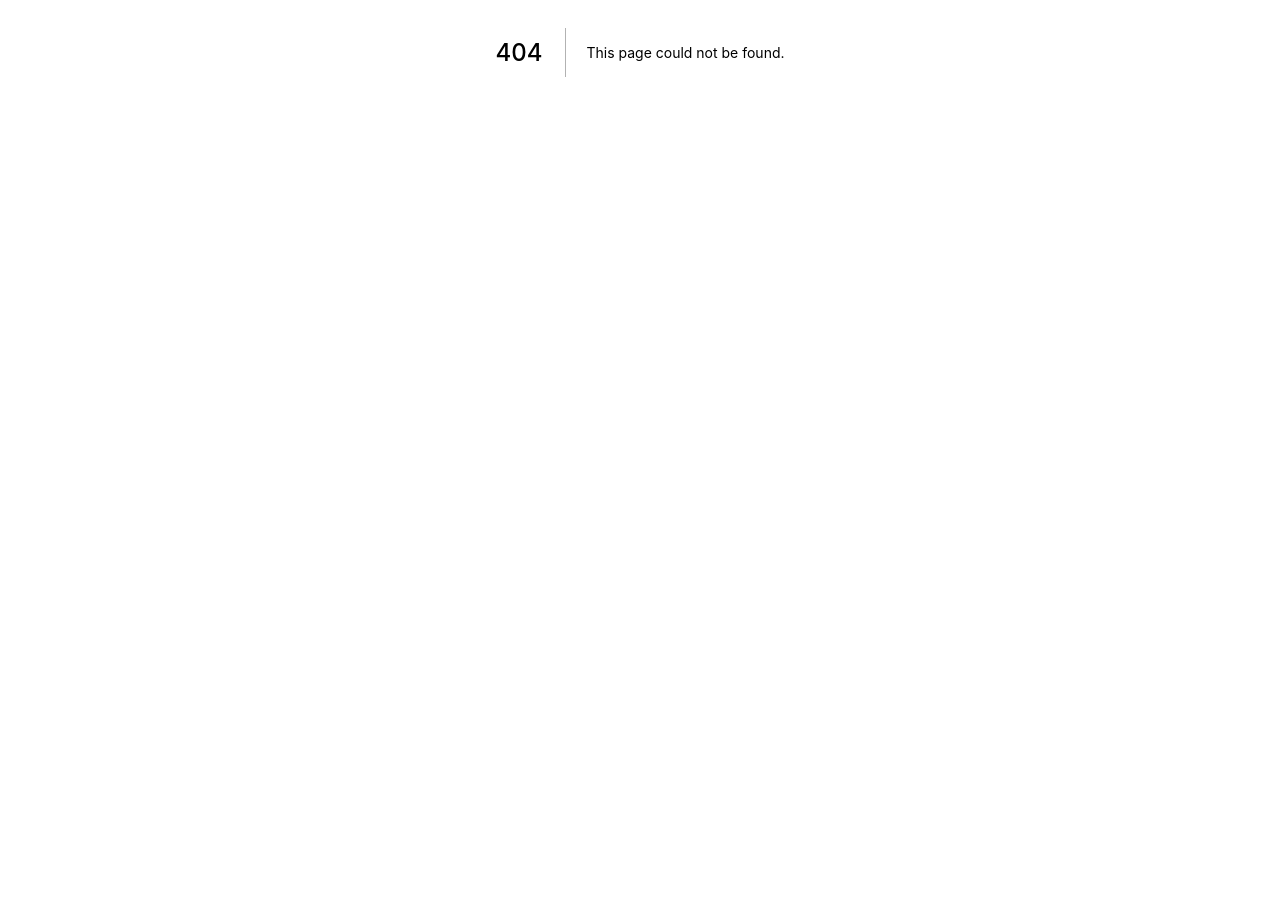
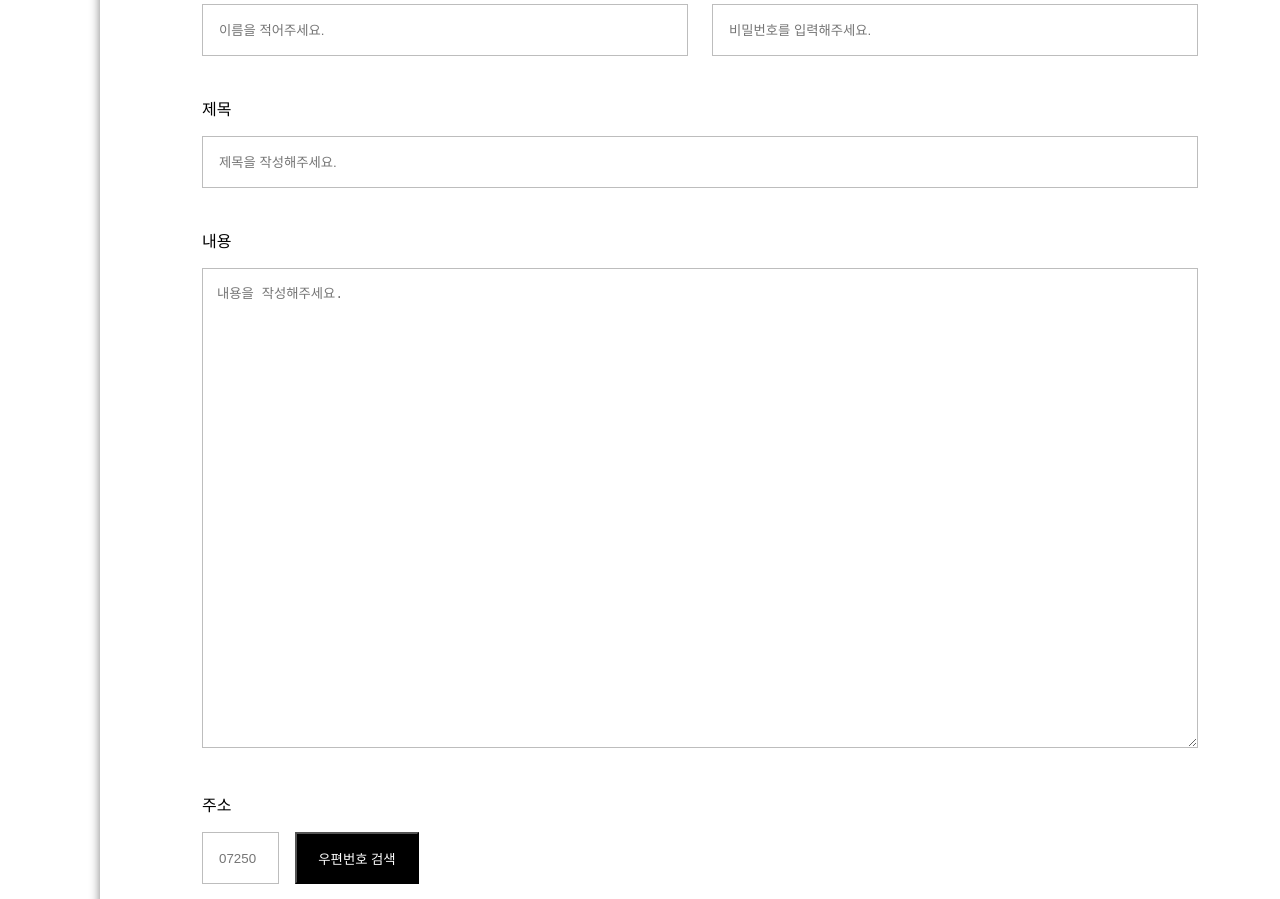
Before and after one commit to sm2598/codecamp, a Next.js app: page /boards/edit/1 in a window 1280 px wide. Before the commit this address had no page. Shown: the part 348-1247 px from the top of the page. Before the commit the page ends 800 px from the top, so only its background shows below. Built offline with nearby package versions, Linux system fonts and the light colour scheme.

Commit message:
editing of board posts functionality added

```diff
--- /dev/null
+++ b/pages/boards/edit/[id]/index.tsx
@@ -0,0 +1,7 @@
+import BoardEdit from '../../../../src/components/units/board/edit/BoardEdit.container'
+
+export default function BoardEditPage () {
+  return (
+    <BoardEdit />
+  )
+}
--- a/src/components/units/board/detail/BoardDetail.container.tsx
+++ b/src/components/units/board/detail/BoardDetail.container.tsx
@@ -75,6 +75,10 @@
   const onClickRouting = () => {
     router.push(`/boards/list`)
   }
+  //수정하기 -> BoardEdit
+  const onClickEdit = () => {
+    router.push(`/boards/edit/${router.query.id}`)
+  }
   //댓글 수정 -> mutation
   const onClickEditComment = (event) => {
   }
@@ -103,6 +107,7 @@
       onClickRouting={onClickRouting}
       // onClickEditComment={onClickEditComment}
       onClickDeleteComment={onClickDeleteComment}
+      onClickEdit={onClickEdit}
     />
   );
 }
--- a/src/components/units/board/detail/BoardDetail.presenter.tsx
+++ b/src/components/units/board/detail/BoardDetail.presenter.tsx
@@ -44,6 +44,7 @@
   characterCount,
   onClickRouting,
   onClickDeleteComment,
+  onClickEdit
 }) {
   return (
     <Wrapper>
@@ -54,7 +55,7 @@
             <ProfileIcon src="/ProfileIcon.png" />
             <WrapperUserInfoColumn>
               <Name>{data?.fetchBoard.writer}</Name>
-              <DateCreated>Date: {data?.fetchBoard.createdAt}</DateCreated>
+              <DateCreated>Date: {data?.fetchBoard.createdAt.slice(0, 10).replaceAll("-", ".")}</DateCreated>
             </WrapperUserInfoColumn>
           </WrapperRow>
         </WrapperRow>
@@ -87,7 +88,7 @@
           <WrapperGoToList onClick={onClickRouting}>
             <strong>목록으로</strong>
           </WrapperGoToList>
-          <WrapperEditBoard>
+          <WrapperEditBoard onClick={onClickEdit}>
             <strong>수정하기</strong>
           </WrapperEditBoard>
         </WrapperRow>
--- a/src/components/units/board/detail/BoardDetail.styles.ts
+++ b/src/components/units/board/detail/BoardDetail.styles.ts
@@ -241,3 +241,5 @@
   flex-direction: row;
   justify-items: row-reverse;
 `;
+export const WrapperCommentEdit = styled.div`
+`;
--- /dev/null
+++ b/src/components/units/board/edit/BoardEdit.container.tsx
@@ -0,0 +1,64 @@
+import BoardEditUI from "./BoardEdit.presenter";
+import { EDIT_BOARD } from "./BoardEdit.queries";
+import { useRouter } from "next/router";
+import { ChangeEvent, MouseEvent, useState } from "react";
+import { useMutation } from "@apollo/client";
+
+const inputsInit = {
+  writer: "",
+  title: "",
+  contents: "",
+  zipcode: "",
+  youtubeUrl: "",
+  password: "",
+};
+
+export default function BoardWrite() {
+  const router = useRouter();
+  const [inputs, setInputs] = useState(inputsInit);
+  const [isActive, setIsActive] = useState(false);
+  const [updateBoard] = useMutation(EDIT_BOARD);
+
+  const onChangeInput = (event: ChangeEvent<HTMLInputElement>) => {
+    const newInputs = { ...inputs, [event.target.name]: event.target.value };
+    setInputs(newInputs);
+
+    const isFullInputs =
+      newInputs.youtubeUrl &&
+      newInputs.title &&
+      newInputs.password &&
+      newInputs.contents;
+    isFullInputs ? setIsActive(true) : setIsActive(false);
+  };
+
+  const onClickRegister = async (
+    event: MouseEvent<HTMLButtonElement, MouseEvent>
+  ) => {
+    try {
+      const result = await updateBoard({
+        variables: {
+          updateBoardInput: {
+            title: inputs.title,
+            contents: inputs.contents,
+            youtubeUrl: inputs.youtubeUrl,
+          },
+          password: inputs.password,
+          boardId: router.query.id
+        },
+      });
+      const id = result.data.updateBoard._id;
+      alert("게시물이 성공적으로 수정되었습니다.");
+      router.push(`/boards/${id}`);
+    } catch (error) {
+      alert(error.message);
+    }
+  };
+
+  return (
+    <BoardEditUI
+      isActive={isActive}
+      onChangeInput={onChangeInput}
+      onClickRegister={onClickRegister}
+    />
+  );
+}
--- /dev/null
+++ b/src/components/units/board/edit/BoardEdit.presenter.tsx
@@ -0,0 +1,114 @@
+import {
+  Wrapper,
+  Title,
+  WriterWrapper,
+  Label,
+  Writer,
+  Password,
+  InputWrapper,
+  Subject,
+  Contents,
+  ZipcodeWrapper,
+  Zipcode,
+  SearchButton,
+  Address,
+  Youtube,
+  ImageWrapper,
+  UploadButton,
+  OptionWrapper,
+  RadioButton,
+  RadioLabel,
+  CancelButton,
+  SubmitButton,
+  ButtonWrapper,
+} from './BoardEdit.styles';
+
+export default function BoardEditUI({
+  isActive,
+  onChangeInput,
+  onClickRegister,
+}) {
+  return (
+    <Wrapper>
+      <Title>게시판 수정</Title>
+      <WriterWrapper>
+        <InputWrapper>
+          <Label>작성자</Label>
+          <Writer
+            type="text"
+            name="writer"
+            placeholder="이름을 적어주세요."
+            onChange={onChangeInput}
+          />
+        </InputWrapper>
+        <InputWrapper>
+          <Label>비밀번호</Label>
+          <Password
+            type="password"
+            name="password"
+            placeholder="비밀번호를 입력해주세요."
+            onChange={onChangeInput}
+          />
+        </InputWrapper>
+      </WriterWrapper>
+      <InputWrapper>
+        <Label>제목</Label>
+        <Subject
+          type="text"
+          name="title"
+          placeholder="제목을 작성해주세요."
+          onChange={onChangeInput}
+        />
+      </InputWrapper>
+      <InputWrapper>
+        <Label>내용</Label>
+        <Contents
+          name="contents"
+          placeholder="내용을 작성해주세요."
+          onChange={onChangeInput}
+        />
+      </InputWrapper>
+      <InputWrapper>
+        <Label>주소</Label>
+        <ZipcodeWrapper>
+          <Zipcode placeholder="07250" />
+          <SearchButton>우편번호 검색</SearchButton>
+        </ZipcodeWrapper>
+        <Address />
+        <Address />
+      </InputWrapper>
+      <InputWrapper>
+        <Label>유튜브</Label>
+        <Youtube name="youtubeUrl" placeholder="링크를 복사해주세요." onChange={onChangeInput}/>
+      </InputWrapper>
+      <ImageWrapper>
+        <Label>사진첨부</Label>
+        <UploadButton>
+          <div>+</div>
+          <div>Upload</div>
+        </UploadButton>
+        <UploadButton>
+          <div>+</div>
+          <div>Upload</div>
+        </UploadButton>
+        <UploadButton>
+          <div>+</div>
+          <div>Upload</div>
+        </UploadButton>
+      </ImageWrapper>
+      <OptionWrapper>
+        <Label>메인설정</Label>
+        <RadioButton type="radio" id="youtube" name="radio-button" />
+        <RadioLabel htmlFor="youtube">유튜브</RadioLabel>
+        <RadioButton type="radio" id="image" name="radio-button" />
+        <RadioLabel htmlFor="image">사진</RadioLabel>
+      </OptionWrapper>
+      <ButtonWrapper>
+        <CancelButton>취소하기</CancelButton>
+        <SubmitButton onClick={onClickRegister} disabled={!isActive}>
+          등록하기
+        </SubmitButton>
+      </ButtonWrapper>
+    </Wrapper>
+  );
+}
--- /dev/null
+++ b/src/components/units/board/edit/BoardEdit.queries.ts
@@ -0,0 +1,9 @@
+import { gql } from "@apollo/client";
+
+export const EDIT_BOARD = gql`
+  mutation updateBoard($updateBoardInput: UpdateBoardInput!, $password: String, $boardId: ID!) {
+    updateBoard(updateBoardInput: $updateBoardInput, password: $password, boardId: $boardId) {
+      _id
+    }
+  }
+`;
--- /dev/null
+++ b/src/components/units/board/edit/BoardEdit.styles.ts
@@ -0,0 +1,160 @@
+import styled from "@emotion/styled";
+
+export const Wrapper = styled.div`
+  width: 1200px;
+  height: 1847px;
+  border: 1px solid black;
+  margin: 100px;
+
+  padding-top: 80px;
+  padding-left: 102px;
+  padding-right: 102px;
+  display: flex;
+  flex-direction: column;
+  align-items: center;
+
+  border: none;
+  box-shadow: 0px 0px 10px gray;
+`;
+
+export const Title = styled.div`
+  font-family: Arial, Helvetica, sans-serif;
+  font-size: 36px;
+  font-weight: bold;
+`;
+
+export const WriterWrapper = styled.div`
+  width: 100%;
+  display: flex;
+  flex-direction: row;
+  justify-content: space-between;
+  padding-top: 40px;
+`;
+
+export const Writer = styled.input`
+  width: 486px;
+  height: 52px;
+  padding-left: 16px;
+  border: 1px solid #bdbdbd;
+`;
+
+export const Password = styled.input`
+  width: 486px;
+  height: 52px;
+  padding-left: 16px;
+  border: 1px solid #bdbdbd;
+`;
+
+export const Label = styled.div`
+  padding-bottom: 16px;
+`;
+
+export const InputWrapper = styled.div`
+  padding-top: 40px;
+`;
+
+export const Subject = styled.input`
+  width: 996px;
+  height: 52px;
+  padding-left: 16px;
+  border: 1px solid #bdbdbd;
+`;
+
+export const Contents = styled.textarea`
+  width: 996px;
+  height: 480px;
+  padding-left: 16px;
+  padding: 14px;
+  border: 1px solid #bdbdbd;
+`;
+
+export const ZipcodeWrapper = styled.div`
+  display: flex;
+  flex-direction: row;
+`;
+
+export const Zipcode = styled.input`
+  width: 77px;
+  height: 52px;
+  padding-left: 16px;
+  border: 1px solid #bdbdbd;
+`;
+
+export const SearchButton = styled.button`
+  width: 124px;
+  height: 52px;
+  margin-left: 16px;
+  background-color: black;
+  cursor: pointer;
+  color: white;
+`;
+
+export const Address = styled.input`
+  width: 996px;
+  height: 52px;
+  margin-top: 16px;
+  padding-left: 16px;
+  border: 1px solid #bdbdbd;
+`;
+
+export const Youtube = styled.input`
+  width: 996px;
+  height: 52px;
+  padding-left: 16px;
+  border: 1px solid #bdbdbd;
+`;
+
+export const ImageWrapper = styled.div`
+  width: 996px;
+  padding-top: 40px;
+`;
+
+export const UploadButton = styled.button`
+  width: 78px;
+  height: 78px;
+  background-color: #bdbdbd;
+  margin-right: 24px;
+  cursor: pointer;
+`;
+
+export const OptionWrapper = styled.div`
+  width: 996px;
+  padding-top: 40px;
+`;
+
+export const RadioButton = styled.input`
+  cursor: pointer;
+`;
+
+export const RadioLabel = styled.label`
+  margin-left: 8px;
+  margin-right: 20px;
+  cursor: pointer;
+`;
+
+export const ButtonWrapper = styled.div`
+  display: flex;
+  flex-direction: row;
+  justify-content: center;
+  padding-top: 80px;
+`;
+
+export const CancelButton = styled.button`
+  width: 179px;
+  height: 52px;
+  background-color: #bdbdbd;
+  border: none;
+  margin-left: 12px;
+  margin-right: 12px;
+  cursor: pointer;
+`;
+
+export const SubmitButton = styled.button`
+  width: 179px;
+  height: 52px;
+  background-color: #ffd600;
+  border: none;
+  margin-left: 12px;
+  margin-right: 12px;
+  cursor: pointer;
+`;
```
